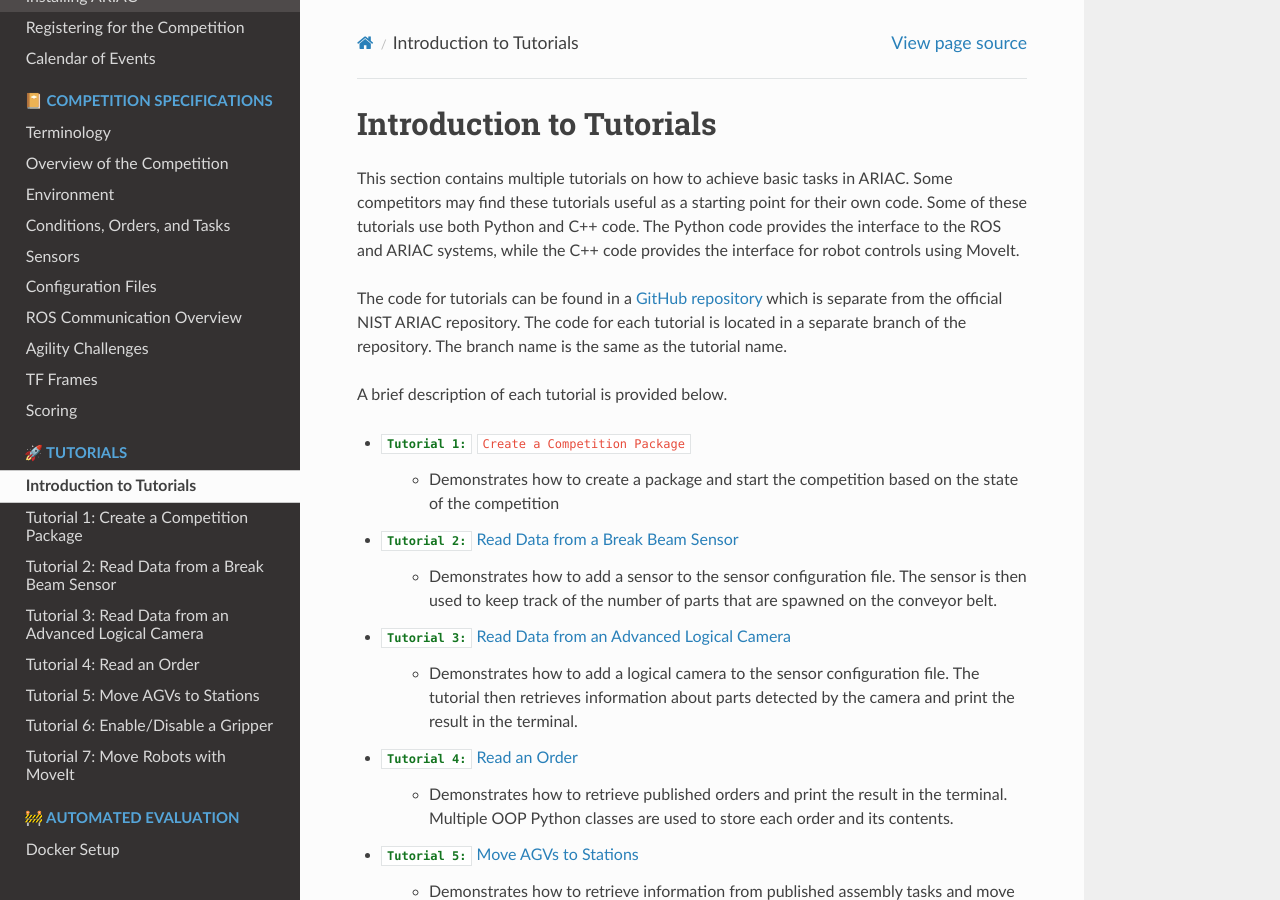
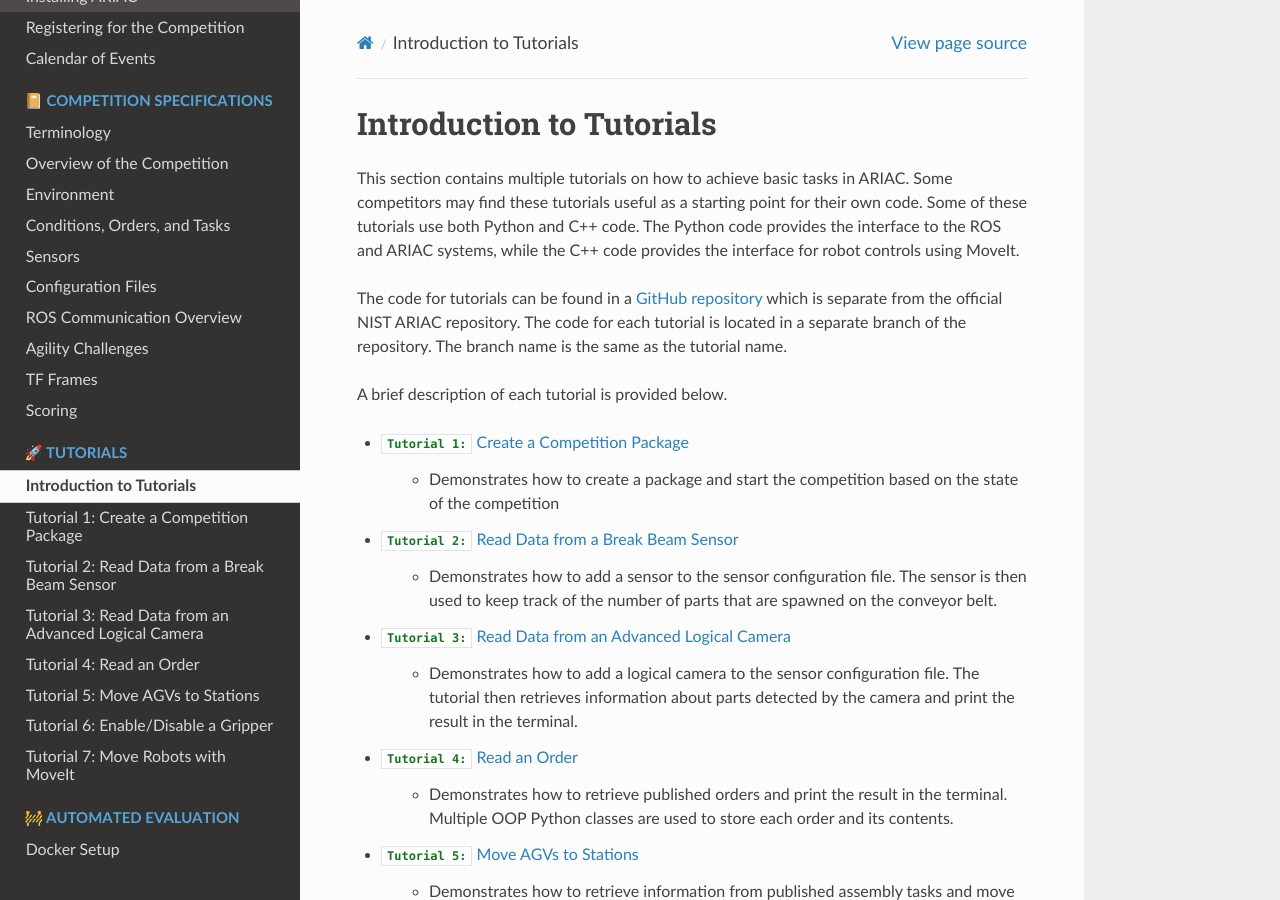
Before and after one commit to usnistgov/ARIAC, a Sphinx documentation site: the page built from docs/tutorials/tutorials.rst, in a window 1280 px wide and 900 px high. Built offline with Sphinx 7.4.7 and the Read the Docs theme 2.0.0, drawn with Linux system fonts in a browser that asks for light colours; cross-references to code outside the pages are shown as plain code; some of the changed lines change nothing that is shown.

Commit message:
documentation on overview

```diff
--- a/docs/tutorials/tutorials.rst
+++ b/docs/tutorials/tutorials.rst
@@ -11,7 +11,7 @@ The code for tutorials can be found in a `GitHub repository <https://github.com/
 
 A brief description of each tutorial is provided below.
 
-- :tuto:`Tutorial 1:` :hoverxref:`Create a Competition Package <tutorial_1>`
+- :tuto:`Tutorial 1:` :doc:`Create a Competition Package <tutorial_1>`
 
     - Demonstrates how to create a package and start the competition based on the state of the competition
 - :tuto:`Tutorial 2:` :doc:`Read Data from a Break Beam Sensor <tutorial_2>`
```
